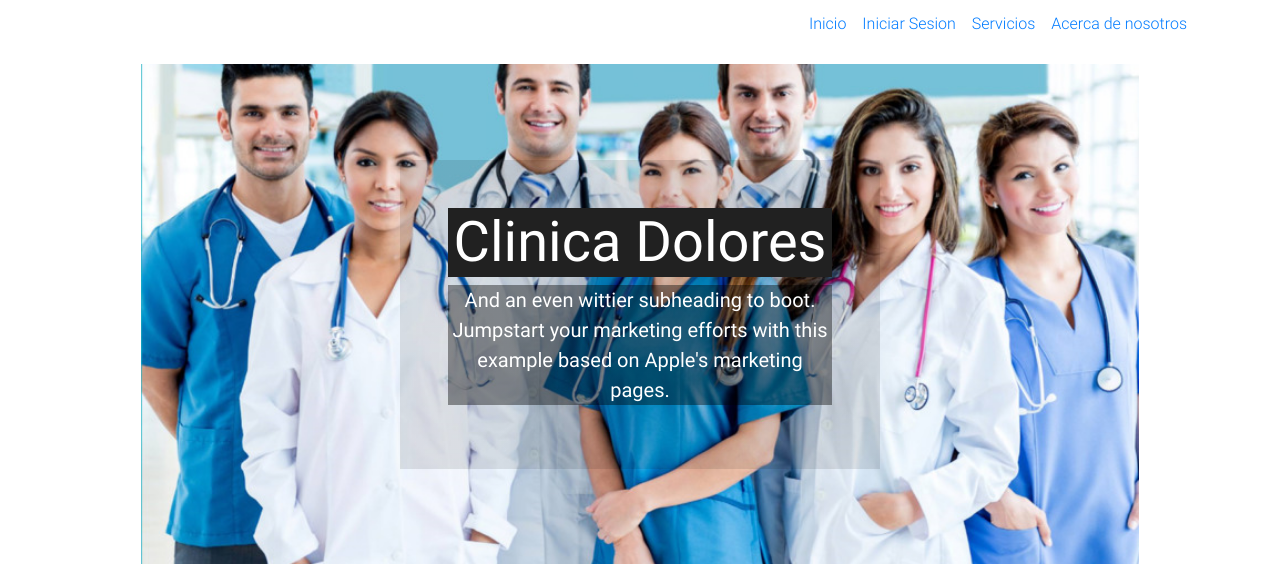
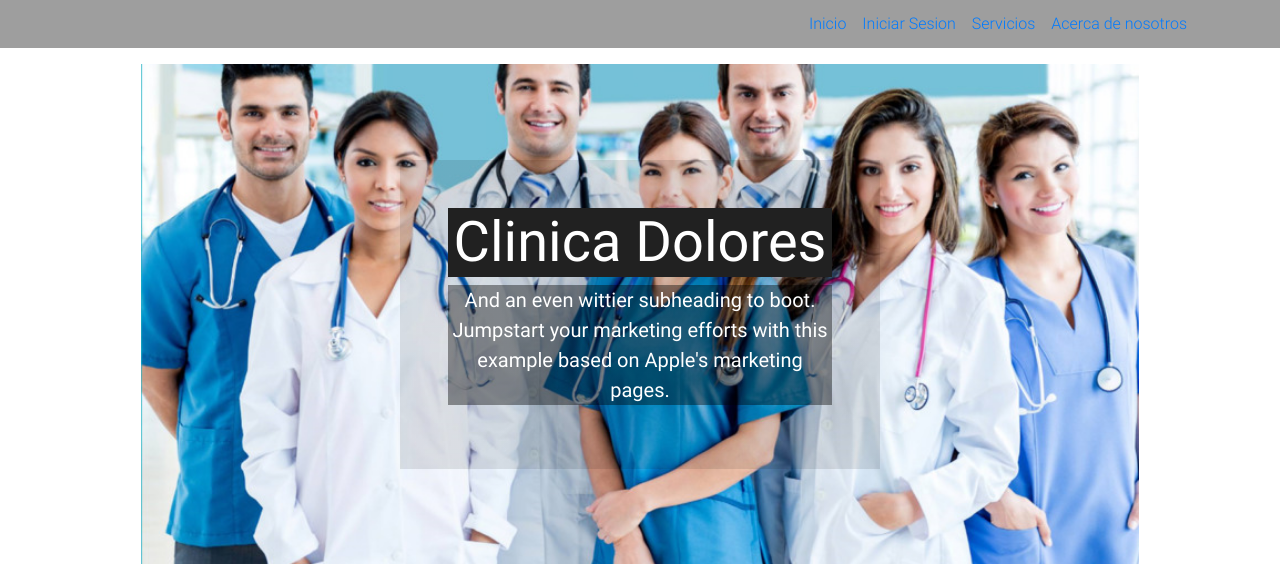
Before and after one commit to kevinjmr/clinica, a PHP site: page / in a window 1280 px wide. Shown: the top 564 px of the page. Run offline with PHP 8.4, Linux system fonts and the light colour scheme.

Commit message:
Update index.php

```diff
--- a/index.php
+++ b/index.php
@@ -23,7 +23,7 @@
 </head>
 
 <body>
-  <nav class="site-header py-1">
+  <nav class="grey site-header py-1">
     <div class="container d-flex flex-column flex-md-row justify-content-end">
       <a class="py-2 px-2 d-none d-md-inline-block" href="#">Inicio</a>
       <!--Ejecuta un model para ingresar las credenciales-->
```
